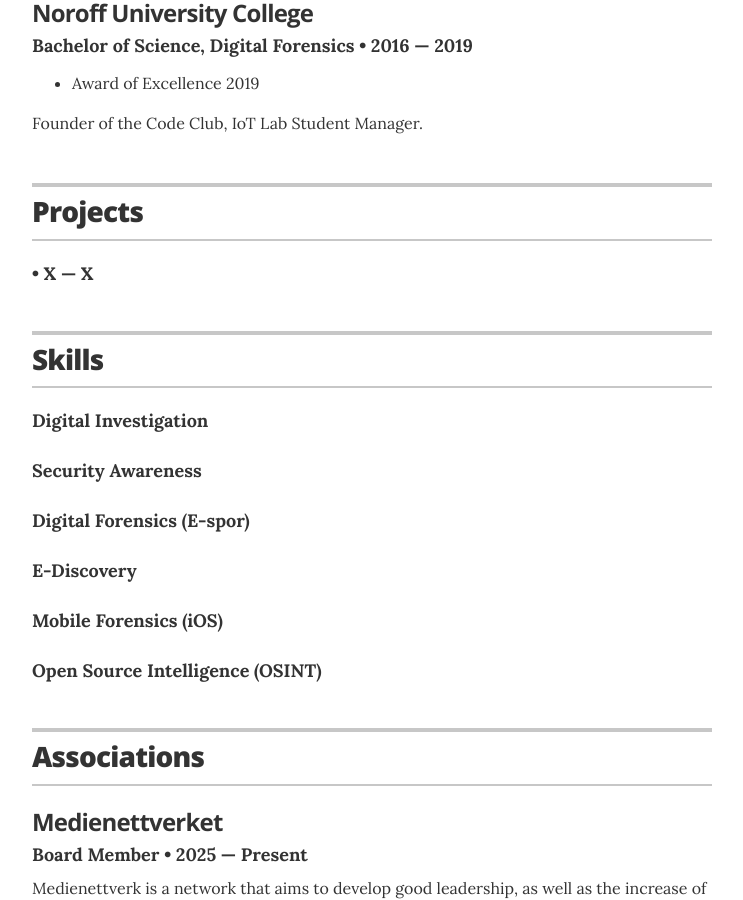
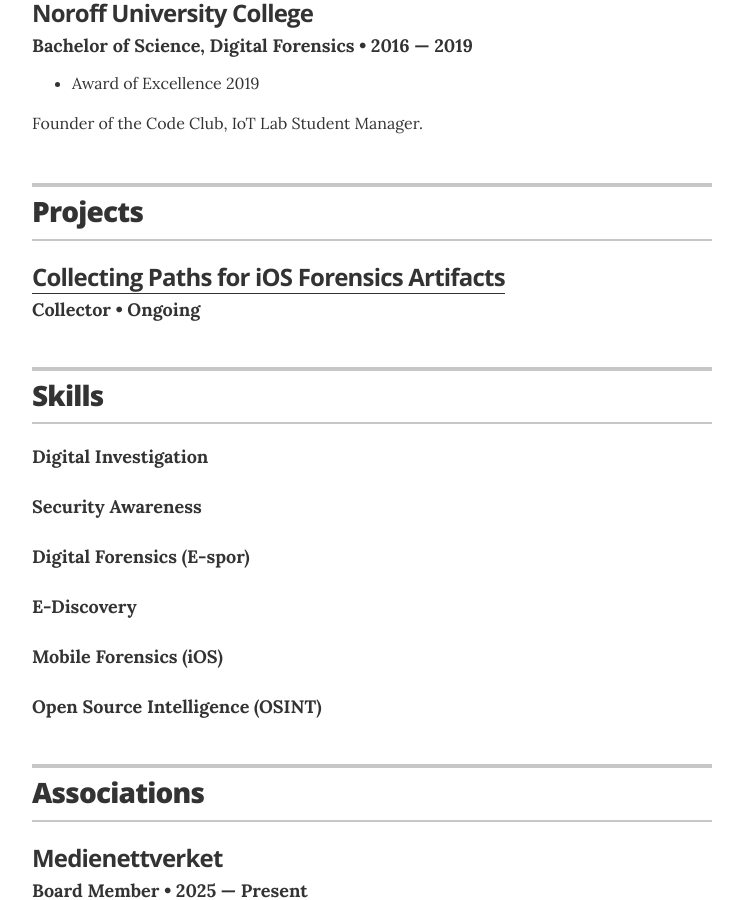
Before and after one commit to thisislola/thisislola.github.io, a Jekyll site: the page built from index.html, in a window 1280 px wide and 900 px high, scrolled down 1423 px. Shown: the whole window, without its empty margins (268-1011 px from the left). Built offline with Jekyll 4.4.1, drawn with Linux system fonts in a browser that asks for light colours.

Commit message:
Update projects.yml

```diff
--- a/_data/projects.yml
+++ b/_data/projects.yml
@@ -1,8 +1,7 @@
 # Projects
 
-# Name project
-- project:
-  role:
-  duration: X &mdash; X
+- project: Collecting Paths for iOS Forensics Artifacts
+  role: Collector
+  duration: Ongoing
   url: "#"
-  description:
+  description: #
```
